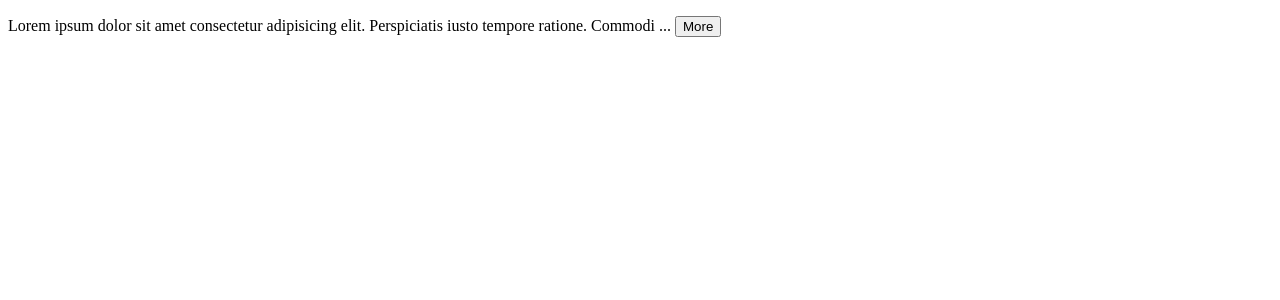
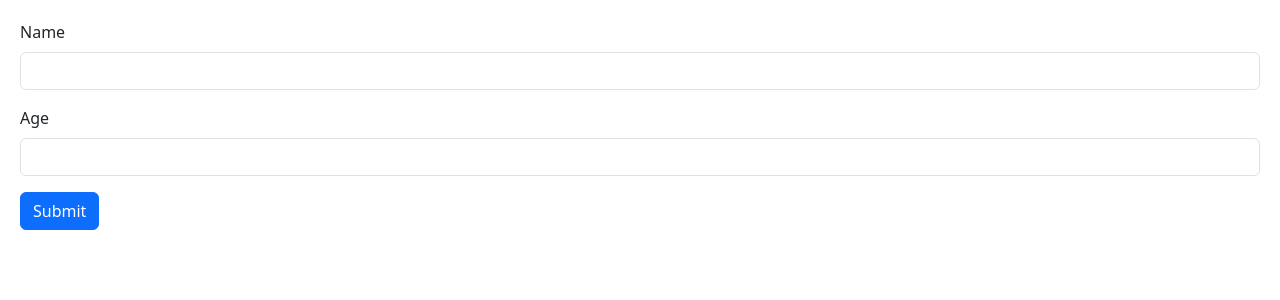
Before and after one commit to teguhhartono123/react-wtih-mosh, a React (Vite) app: page / in a window 1280 px wide. Shown: the top 300 px of the page. Built offline with nearby package versions, Linux system fonts and the light colour scheme.

Commit message:
create form and hanling form submission

```diff
--- a/src/App.tsx
+++ b/src/App.tsx
@@ -1,12 +1,9 @@
-import ExpandableText from './components/ExpandableText'
+import Form from './components/Form';
 
-function App() {
-
+const App = () => {
   return (
     <div>
-    <ExpandableText>
-      Lorem ipsum dolor sit amet consectetur adipisicing elit. Perspiciatis iusto tempore ratione. Commodi, numquam obcaecati! Nihil deserunt dolorem enim! Saepe dicta esse repellat, a odit distinctio maiores non ab quia itaque ex, ad impedit repellendus exercitationem quidem obcaecati in error blanditiis iure. Quidem, dolor quia ab magni doloremque quod optio aliquam ea repellendus eveniet! Voluptas cupiditate unde ipsum error aliquid minus delectus quasi quas nostrum assumenda odio ad, commodi dolore repudiandae illum ab consectetur maxime placeat sed accusantium, voluptatibus aliquam est in dicta! Necessitatibus quis autem dolorum cupiditate deleniti cumque, corporis explicabo laudantium esse delectus ipsam perferendis ducimus laboriosam illum?
-    </ExpandableText>
+      <Form />
     </div>
   )
 }
--- /dev/null
+++ b/src/components/Form.tsx
@@ -0,0 +1,36 @@
+import React, { useRef, type FormEvent } from 'react'
+import { LuLogs } from 'react-icons/lu';
+
+const Form = () => {
+ const nameRef = useRef<HTMLInputElement>(null);
+ const ageRef = useRef<HTMLInputElement>(null);
+ const person = { name:'', age:0};
+
+  const handleSubmit =(event : FormEvent) => {
+    event.preventDefault();
+    if (nameRef.current !== null)
+      person.name = nameRef.current.value;
+    if (ageRef.current !== null)
+      person.age = parseInt(ageRef.current.value);
+    console.log(person);
+  }
+
+  return (
+   <form onSubmit={handleSubmit}>
+    <div className="mb-3">
+        <label htmlFor="name" className="form-label">
+        Name
+        </label>
+        <input ref={nameRef} type="name" className="form-control" />
+    </div>
+    <div className="mb-3">
+        <label htmlFor="age" className="form-label">Age</label>
+        <input ref={ageRef} id="age" type="number" className="form-control"/>
+    </div>
+    <button className="btn btn-primary" type='submit'>Submit</button>
+
+   </form>
+  )
+}
+
+export default Form
--- /dev/null
+++ b/src/index.css
@@ -0,0 +1,3 @@
+body {
+    padding: 20px;
+}
--- a/src/main.tsx
+++ b/src/main.tsx
@@ -1,6 +1,8 @@
 import React from 'react'
 import ReactDOM from 'react-dom/client'
 import App from './App'
+import 'bootstrap/dist/css/bootstrap.min.css';
+import './index.css'
 
 ReactDOM.createRoot(document.getElementById('root')!).render(
   <React.StrictMode>
```
